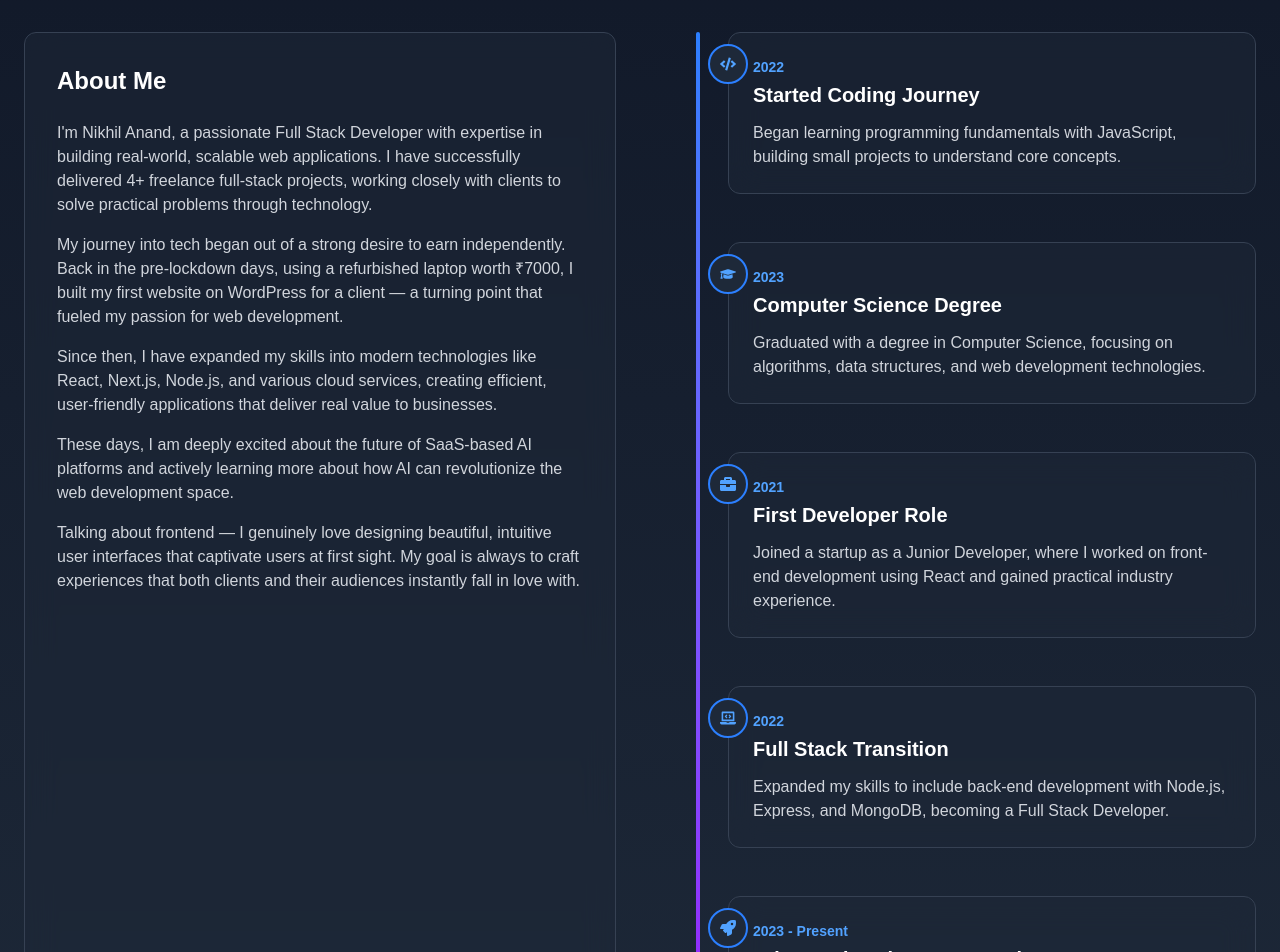
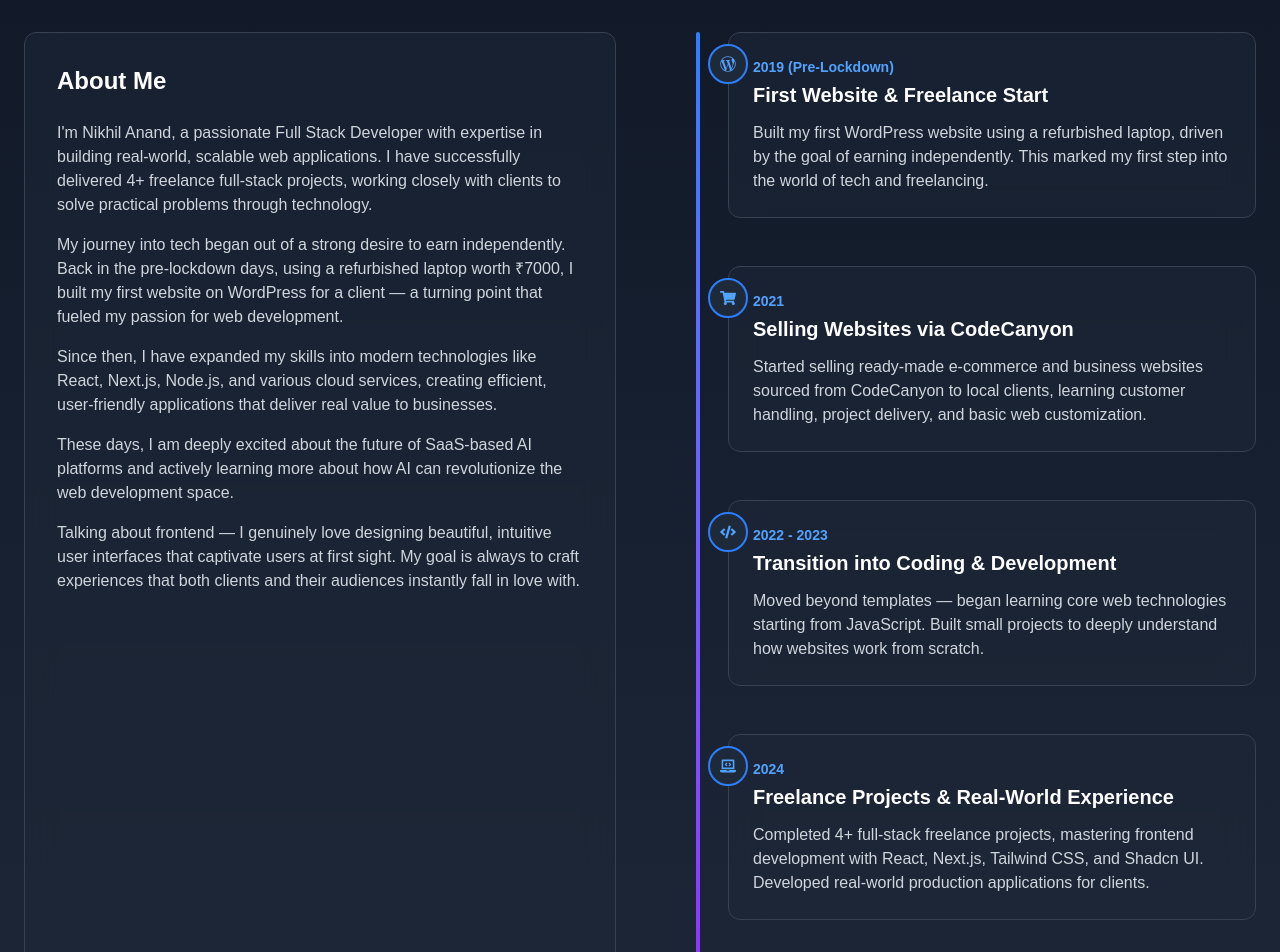
Before and after one commit to niks-nikhil-anand/Frontend_Intern_Challenge, a Next.js app: page /AboutUs in a window 1280 px wide. Shown: the part 160-1112 px from the top of the page. Built offline with nearby package versions, Linux system fonts and the light colour scheme.

Commit message:
Modify the AboutUs page

```diff
--- a/src/app/AboutUs/page.jsx
+++ b/src/app/AboutUs/page.jsx
@@ -1,52 +1,9 @@
 "use client";
+import { JourneyData } from "@/constants";
 import React from "react";
-import {
-  FaCode,
-  FaGraduationCap,
-  FaBriefcase,
-  FaLaptopCode,
-  FaRocket,
-} from "react-icons/fa";
+
 
 const AboutSection = () => {
-  const journeySteps = [
-    {
-      year: "2022",
-      title: "Started Coding Journey",
-      description:
-        "Began learning programming fundamentals with JavaScript, building small projects to understand core concepts.",
-      icon: <FaCode />,
-    },
-    {
-      year: "2023",
-      title: "Computer Science Degree",
-      description:
-        "Graduated with a degree in Computer Science, focusing on algorithms, data structures, and web development technologies.",
-      icon: <FaGraduationCap />,
-    },
-    {
-      year: "2021",
-      title: "First Developer Role",
-      description:
-        "Joined a startup as a Junior Developer, where I worked on front-end development using React and gained practical industry experience.",
-      icon: <FaBriefcase />,
-    },
-    {
-      year: "2022",
-      title: "Full Stack Transition",
-      description:
-        "Expanded my skills to include back-end development with Node.js, Express, and MongoDB, becoming a Full Stack Developer.",
-      icon: <FaLaptopCode />,
-    },
-    {
-      year: "2023 - Present",
-      title: "Advanced Projects & Growth",
-      description:
-        "Leading development on scalable web applications, implementing CI/CD pipelines, and exploring cloud services like AWS and Docker.",
-      icon: <FaRocket />,
-    },
-  ];
-
   return (
     <section
       className="w-full py-20 bg-gradient-to-b from-gray-900 to-gray-800 px-6"
@@ -103,7 +60,7 @@ const AboutSection = () => {
 
             {/* Journey Steps */}
             <div className="space-y-12 pl-16">
-              {journeySteps.map((step, index) => (
+              {JourneyData.map((step, index) => (
                 <div key={index} className="relative">
                   {/* Timeline Icon */}
                   <div className="absolute -left-8 flex items-center justify-center w-16 h-16">
--- a/src/constants/index.js
+++ b/src/constants/index.js
@@ -1,3 +1,12 @@
+import {
+  FaWordpressSimple,
+  FaShoppingCart,
+  FaCode,
+  FaLaptopCode,
+  FaRocket,
+  FaBrain,
+} from "react-icons/fa";
+
 export const skills = [
     {
       category: "Languages",
@@ -62,3 +71,42 @@ export const skills = [
       techStack: ["Next.js", "MongoDB", "Shadcn", "Tailwind CSS"],
     },
   ];
+
+
+  export const JourneyData = [
+    {
+      year: "2019 (Pre-Lockdown)",
+      title: "First Website & Freelance Start",
+      description:
+        "Built my first WordPress website using a refurbished laptop, driven by the goal of earning independently. This marked my first step into the world of tech and freelancing.",
+      icon: <FaWordpressSimple />,
+    },
+    {
+      year: "2021",
+      title: "Selling Websites via CodeCanyon",
+      description:
+        "Started selling ready-made e-commerce and business websites sourced from CodeCanyon to local clients, learning customer handling, project delivery, and basic web customization.",
+      icon: <FaShoppingCart />,
+    },
+    {
+      year: "2022 - 2023",
+      title: "Transition into Coding & Development",
+      description:
+        "Moved beyond templates — began learning core web technologies starting from JavaScript. Built small projects to deeply understand how websites work from scratch.",
+      icon: <FaCode />,
+    },
+    {
+      year: "2024",
+      title: "Freelance Projects & Real-World Experience",
+      description:
+        "Completed 4+ full-stack freelance projects, mastering frontend development with React, Next.js, Tailwind CSS, and Shadcn UI. Developed real-world production applications for clients.",
+      icon: <FaLaptopCode />,
+    },
+    {
+      year: "2025 (Present)",
+      title: "Exploring SaaS, AI, and Future Tech",
+      description:
+        "Currently excited about SaaS-based AI platforms. Actively learning about LLMs (Large Language Models), building scalable SaaS products, and exploring how AI can revolutionize web development.",
+      icon: <FaBrain />,
+    },
+  ];
```
